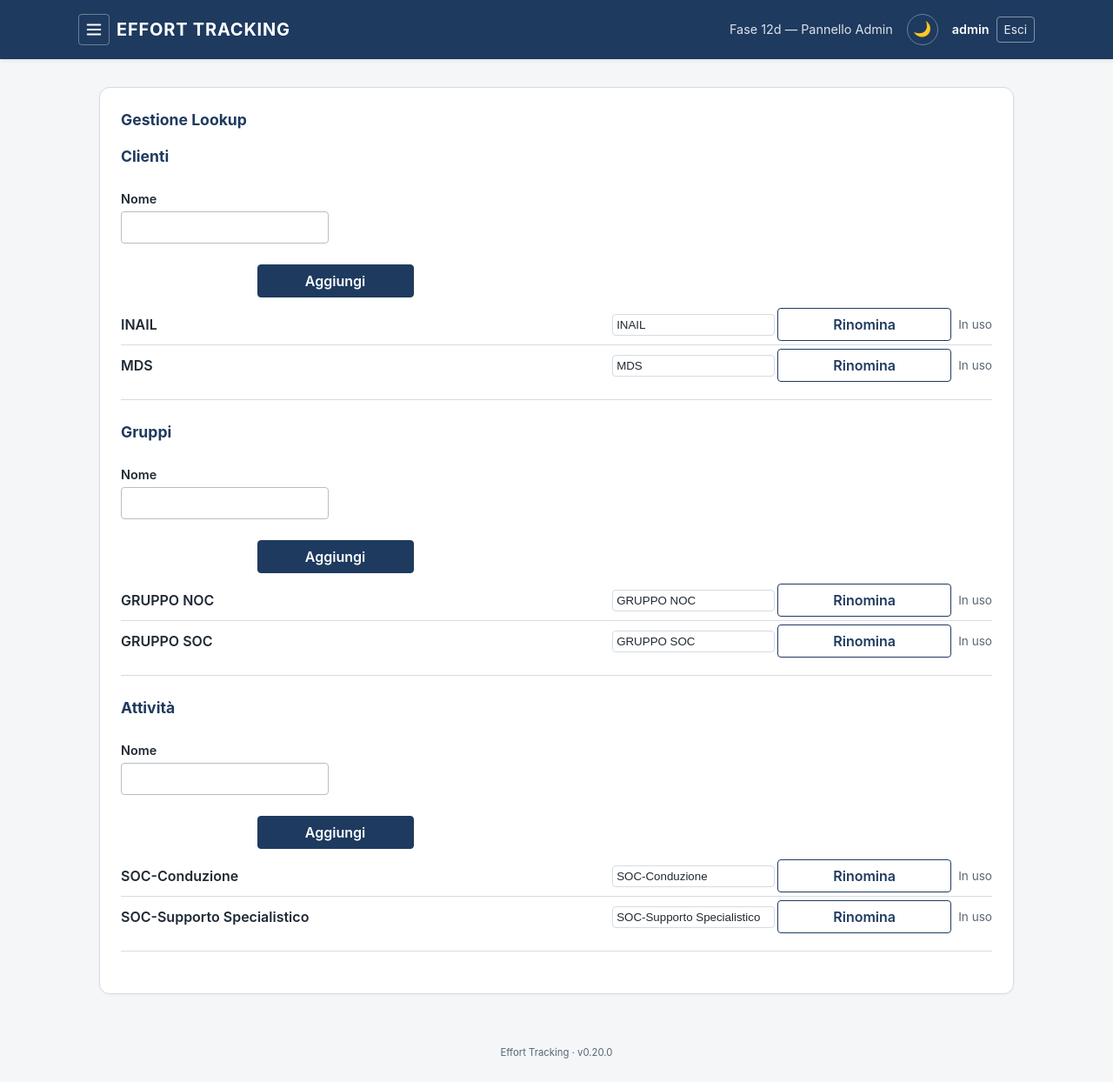
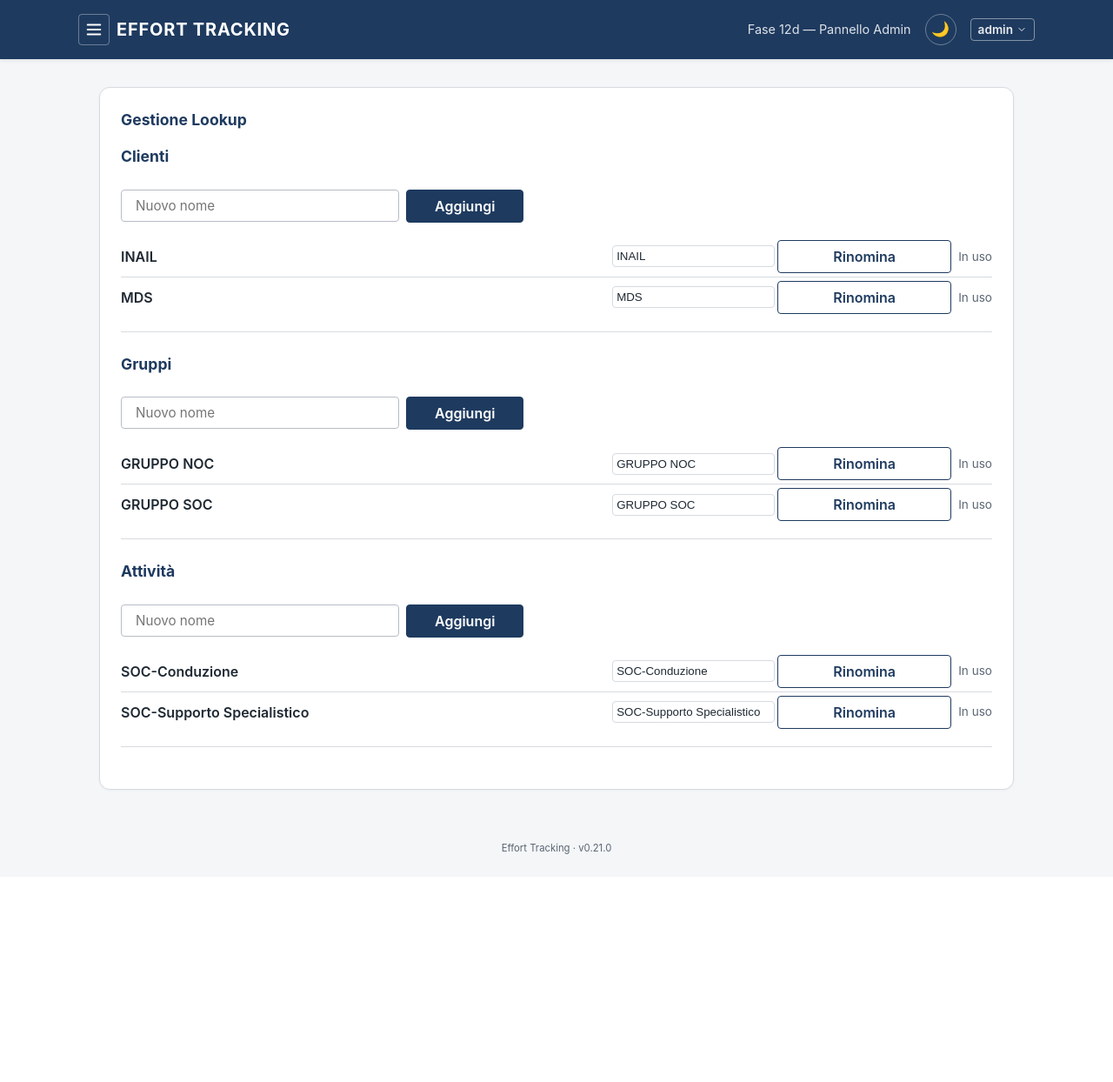
Before and after one commit to Maxster81/efftrack, a FastAPI app: page /admin/lookup in a window 1280 px wide. Shown: the whole page at 87% size. After the commit the page ends 982 px from the top, so only its background shows below. Run offline with FastAPI, Linux system fonts and the light colour scheme; the visitor is signed in with stand-in values (Sample User, id 1).

Commit message:
feat(ux): phase 13c dropdown menu, hide nav on login, highlight, lookup alignment

```diff
--- a/app/config.py
+++ b/app/config.py
@@ -74,7 +74,7 @@ LOG_FORMAT: str = "%(asctime)s %(levelname)s [%(name)s] %(message)s"
 # --- Costanti applicative -----------------------------------------------------
 
 APP_NAME: str = "Effort Tracking"
-APP_VERSION: str = "0.20.0"
+APP_VERSION: str = "0.21.0"
 
 
 # --- Path applicativi (templates, static) ------------------------------------
--- a/app/routers/auth.py
+++ b/app/routers/auth.py
@@ -38,6 +38,8 @@ def _login_context(error: str = "") -> dict:
         "current_username": "",
         "error": error,
         "sidebar_items": [],
+        # Fase 13c (S1): nasconde hamburger e sidebar nella pagina pubblica di login.
+        "hide_nav": True,
     }
 
 
--- a/app/routers/web.py
+++ b/app/routers/web.py
@@ -116,6 +116,7 @@ async def index(
     success: int | None = None,
     error: str | None = None,
     month: str | None = None,
+    highlight_id: int | None = None,
 ) -> HTMLResponse:
     """Pagina principale: form di inserimento + tabella elenco (protetta)."""
     redirect = _require_auth(user)
@@ -191,6 +192,8 @@ async def index(
             "auth_enabled": AUTH_ENABLED,
             "is_admin": is_admin(user),
             "sidebar_items": _sidebar_items(user),
+            # Fase 13c (S5): id del record da evidenziare dopo l'aggiornamento.
+            "highlight_id": highlight_id,
         },
     )
 
@@ -339,7 +342,9 @@ def _save_single(
         entry.description = payload.description
         db.commit()
         logger.info("Record aggiornato id=%s data=%s ore=%s", record_id, payload.date, payload.hours)
-        return RedirectResponse(_with_month("/?success=2", month), status_code=303)
+        # Fase 13c (S5): passa l'id del record per evidenziarlo nella tabella.
+        base = f"/?success=2&highlight_id={record_id}"
+        return RedirectResponse(_with_month(base, month), status_code=303)
 
     entry = EffortEntry(
         user_id=current_user.id,
--- a/app/static/style.css
+++ b/app/static/style.css
@@ -201,16 +201,64 @@ a:hover { text-decoration: underline; }
 .app-header__user-icon {
   display: block;
 }
-.app-header__user-auth {
-  display: flex;
-  align-items: center;
-  gap: var(--space-sm);
-  font-size: 0.9rem;
-}
 .app-header__user-name {
   font-weight: 600;
 }
-.app-header__logout,
+/* Menu a discesa utente (Fase 13c, S3): toggle + menu con Profilo/ESCI. */
+.user-dropdown {
+  position: relative;
+  display: inline-flex;
+}
+.user-dropdown__toggle {
+  display: inline-flex;
+  align-items: center;
+  gap: 4px;
+  color: var(--color-text-on-primary);
+  font-size: 0.85rem;
+  opacity: 0.9;
+  border: 1px solid rgba(255, 255, 255, 0.5);
+  background: transparent;
+  padding: var(--space-xs) var(--space-sm);
+  border-radius: var(--radius-sm);
+  cursor: pointer;
+  transition: background-color 0.15s ease, opacity 0.15s ease;
+  font-family: var(--font-sans);
+}
+.user-dropdown__toggle:hover {
+  background: rgba(255, 255, 255, 0.12);
+  opacity: 1;
+}
+.user-dropdown__caret {
+  display: block;
+}
+.user-dropdown__menu {
+  position: absolute;
+  top: calc(100% + 4px);
+  right: 0;
+  min-width: 160px;
+  background: var(--color-surface);
+  border: 1px solid var(--color-border);
+  border-radius: var(--radius-sm);
+  box-shadow: 0 4px 12px rgba(0, 0, 0, 0.15);
+  padding: var(--space-xs) 0;
+  display: none;
+  z-index: 60;
+}
+.user-dropdown__menu.is-open {
+  display: block;
+}
+.user-dropdown__item {
+  display: block;
+  padding: var(--space-sm) var(--space-md);
+  color: var(--color-text);
+  text-decoration: none;
+  font-size: 0.9rem;
+  white-space: nowrap;
+}
+.user-dropdown__item:hover {
+  background: var(--color-surface-alt);
+  text-decoration: none;
+}
 .app-header__login {
   color: var(--color-text-on-primary);
   text-decoration: none;
@@ -221,7 +269,6 @@ a:hover { text-decoration: underline; }
   border-radius: var(--radius-sm);
   transition: background-color 0.15s ease, opacity 0.15s ease;
 }
-.app-header__logout:hover,
 .app-header__login:hover {
   background: rgba(255, 255, 255, 0.12);
   text-decoration: none;
@@ -563,6 +610,14 @@ a:hover { text-decoration: underline; }
 .records-table tbody tr.is-selected:hover {
   background: var(--color-accent-strong);
 }
+/* Fase 13c (S5): evidenzia il record appena modificato con una dissolvenza. */
+.records-table tbody tr.is-highlighted {
+  animation: highlight-record 6s ease-out;
+}
+@keyframes highlight-record {
+  0% { background: #fff3b0; }
+  100% { background: transparent; }
+}
 .records-table tbody tr:focus-visible {
   outline: 2px solid var(--color-primary);
   outline-offset: -2px;
@@ -669,6 +724,35 @@ a:hover { text-decoration: underline; }
   border-bottom: 1px solid var(--color-border);
 }
 
+/* Fase 13c (Issue J): form di aggiunta lookup con input e bottone in linea,
+   allineati orizzontalmente (prima il bottone finiva su una riga separata). */
+.lookup-add-form {
+  display: flex;
+  gap: var(--space-sm);
+  align-items: flex-start;
+  margin-bottom: var(--space-md);
+}
+.lookup-add-form__field {
+  flex: 1 1 auto;
+  max-width: 320px;
+}
+.lookup-add-form__button {
+  min-width: auto;
+  white-space: nowrap;
+}
+.lookup-add-form .lookup-add-form__field input {
+  width: 100%;
+}
+@media (max-width: 480px) {
+  .lookup-add-form {
+    flex-direction: column;
+    align-items: stretch;
+  }
+  .lookup-add-form__field {
+    max-width: none;
+  }
+}
+
 .lookup-list {
   list-style: none;
   padding: 0;
--- a/app/templates/admin_lookup.html
+++ b/app/templates/admin_lookup.html
@@ -20,17 +20,13 @@
       <div class="lookup-section">
         <h3 class="card-title">{{ label }}</h3>
 
-        <form class="effort-form" method="post" action="/admin/lookup/create">
-          <div class="form-row">
-            <input type="hidden" name="type" value="{{ type }}" />
-            <div class="form-group">
-              <label for="name-{{ type }}">Nome</label>
-              <input type="text" id="name-{{ type }}" name="name" required />
-            </div>
-            <div class="form-actions">
-              <button type="submit" class="btn-primary">Aggiungi</button>
-            </div>
+        <form class="lookup-add-form" method="post" action="/admin/lookup/create">
+          <input type="hidden" name="type" value="{{ type }}" />
+          <div class="form-group lookup-add-form__field">
+            <label class="visually-hidden" for="name-{{ type }}">Nome</label>
+            <input type="text" id="name-{{ type }}" name="name" placeholder="Nuovo nome" required />
           </div>
+          <button type="submit" class="btn-primary lookup-add-form__button">Aggiungi</button>
         </form>
 
         <ul class="lookup-list">
--- a/app/templates/base.html
+++ b/app/templates/base.html
@@ -19,7 +19,9 @@
   <header class="app-header" role="banner">
     <div class="app-header__inner">
       <div class="app-header__left">
-        <!-- Hamburger menu: apre la sidebar (Fase 4b). -->
+        <!-- Hamburger menu: apre la sidebar (Fase 4b). Nascosto nelle pagine
+             pubbliche (login, errori) tramite `hide_nav` (Fase 13c, Suggestion 1). -->
+        {% if not hide_nav|default(false) %}
         <button type="button" class="app-header__menu" id="nav-toggle"
                 aria-label="Apri menu di navigazione" aria-expanded="false" aria-controls="app-sidebar">
           <svg class="app-header__menu-icon" width="22" height="22" viewBox="0 0 24 24"
@@ -28,6 +30,7 @@
                   stroke-linecap="round" />
           </svg>
         </button>
+        {% endif %}
         <h1 class="app-header__title">{{ app_name }}</h1>
       </div>
        <div class="app-header__actions">
@@ -37,11 +40,23 @@
            <span class="app-header__theme-icon" id="theme-toggle-icon" aria-hidden="true">🌙</span>
          </button>
          {% if auth_enabled and current_username %}
-           <div class="app-header__user-auth" aria-label="Utente autenticato">
-             <span class="app-header__user-name">{{ current_username }}</span>
-             <a class="app-header__logout" href="/logout">Esci</a>
-           </div>
-         {% elif auth_enabled %}
+            <div class="user-dropdown" data-user-menu>
+              <button type="button" class="user-dropdown__toggle" id="user-menu-toggle"
+                      aria-haspopup="true" aria-expanded="false"
+                      aria-label="Menu utente">
+                <span class="app-header__user-name">{{ current_username }}</span>
+                <svg class="user-dropdown__caret" width="12" height="12" viewBox="0 0 24 24"
+                     fill="none" xmlns="http://www.w3.org/2000/svg" aria-hidden="true" focusable="false">
+                  <path d="M6 9l6 6 6-6" stroke="currentColor" stroke-width="2"
+                        stroke-linecap="round" stroke-linejoin="round"/>
+                </svg>
+              </button>
+              <div class="user-dropdown__menu" id="user-menu">
+                <a class="user-dropdown__item" href="#profile" data-profile-placeholder>Profilo</a>
+                <a class="user-dropdown__item" href="/logout">Esci</a>
+              </div>
+            </div>
+          {% elif auth_enabled %}
            <a class="app-header__login" href="/login">Accedi</a>
          {% else %}
            <button type="button" class="app-header__user" aria-label="Utente (auth disattiva)" title="Utente">
@@ -87,5 +102,6 @@
    {% block scripts %}{% endblock %}
    <script src="{{ url_for('static', path='nav.js') }}" defer></script>
    <script src="{{ url_for('static', path='theme.js') }}" defer></script>
+   <script src="{{ url_for('static', path='user-menu.js') }}" defer></script>
  </body>
 </html>
--- a/app/templates/index.html
+++ b/app/templates/index.html
@@ -164,7 +164,7 @@
         <tbody>
           {% if records %}
             {% for record in records %}
-              <tr class="records-table__row"
+              <tr class="records-table__row{% if highlight_id is defined and record.id == highlight_id %} is-highlighted{% endif %}"
                   role="button" tabindex="0"
                   data-record-id="{{ record.id }}"
                   data-user="{{ record.user.username if record.user else '' }}"
```
Also changed, not shown: app/static/user-menu.js (added, +60 -0 lines), memory-bank/Issue-Suggestion.md (+19 -17 lines), memory-bank/activeContext.md (+11 -11 lines), memory-bank/progress.md (+11 -10 lines), 1 other file.
